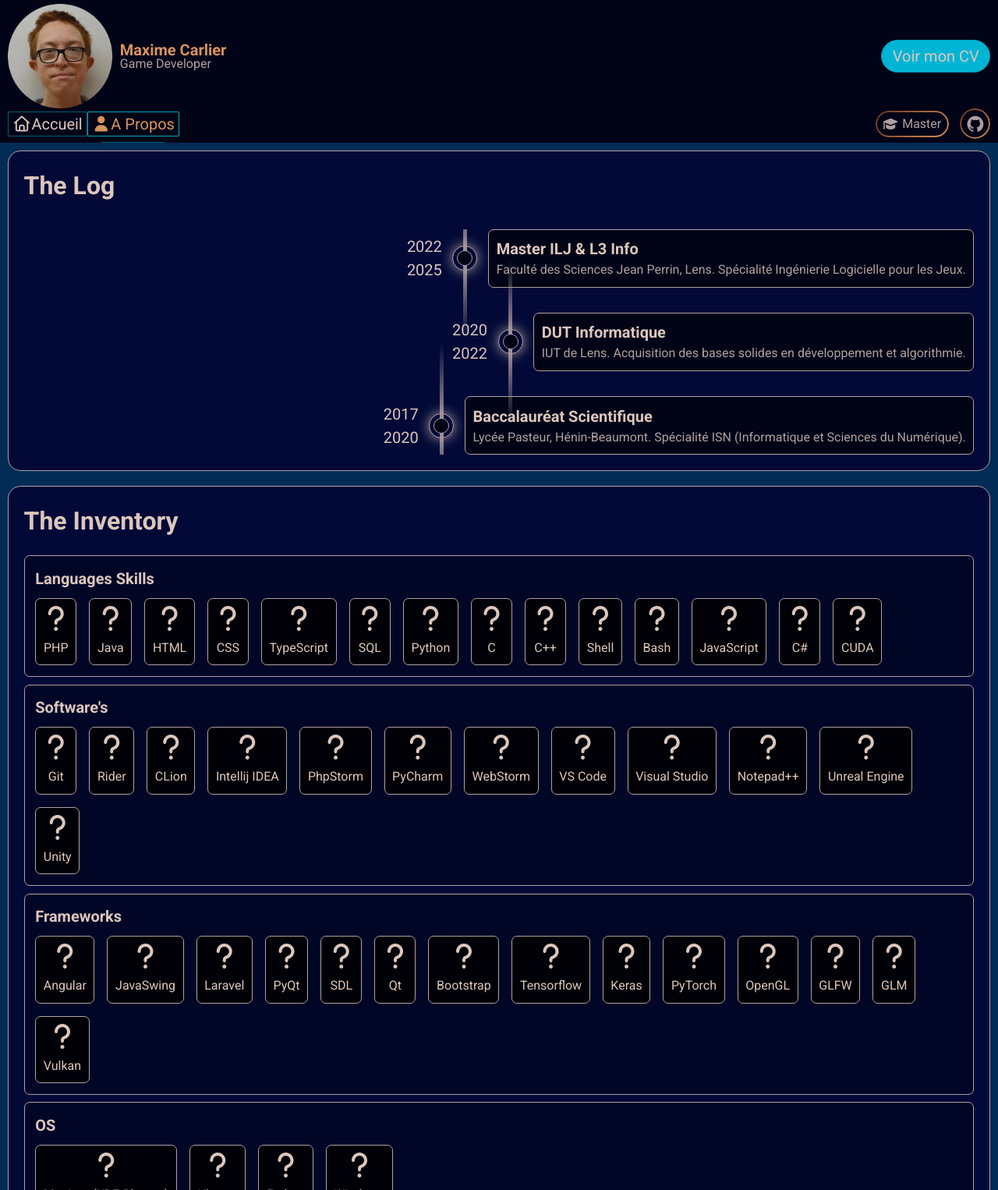
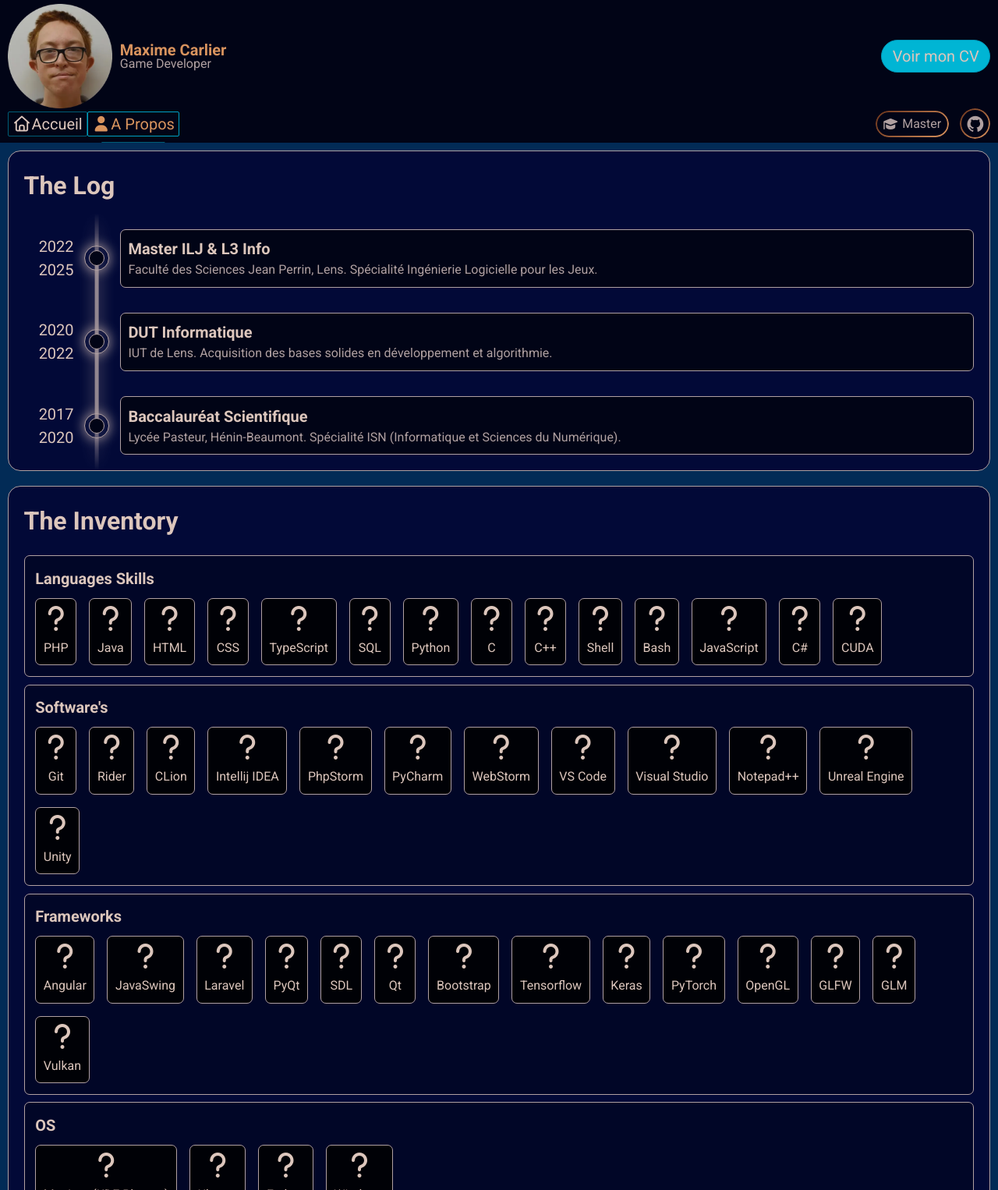
Before and after one commit to Carlier-Maxime/Carlier-Maxime.github.io, a Jekyll site: the page built from about.html, in a window 1280 px wide. Shown: the whole page at 78% size. Built offline with Jekyll 4.4.1, drawn with Linux system fonts in a browser that asks for light colours; nearby versions of some CDN libraries.

Commit message:
:lipstick: Enhance timeline styling with gradient line and dynamic spacing variables
- Add a vertical gradient line connecting timeline checkpoints for improved visual flow
- Introduce and use new CSS variables for spacing and sizing consistency
- Refactor timeline text alignment and element positioning for better layout and readability

```diff
--- a/assets/css/about.css
+++ b/assets/css/about.css
@@ -40,52 +40,59 @@
             flex-direction: column;
             gap: var(--space-xl);
             margin-top: var(--space-xl);
-            overflow: hidden;
+            position: relative;
+
+            --date-width: var(--space-xxl);
+            --checkpoint-size: var(--space-xl);
+            --checkpoint-margin-width: var(--space-sm);
+            --line-overflow: var(--space-lg);
+
+            &::before {
+                content: '';
+                position: absolute;
+                width: var(--space-xxs);
+                transform: translateX(-50%);
+                top: calc(-1 * var(--line-overflow));
+                bottom: calc(-1 * var(--line-overflow));
+                left: calc(var(--date-width) + var(--checkpoint-margin-width) + var(--checkpoint-size)/2);
+                --bg-clr: var(--fg-p);
+                background: linear-gradient(to bottom,
+                    transparent 0%,
+                    var(--bg-clr) 20%,
+                    var(--bg-clr) 80%,
+                    transparent 100%
+                );
+                filter: opacity(0.8) drop-shadow(0 0 var(--space-xs) var(--fg-p));
+                display: block;
+                z-index: 1;
+            }
 
             .timeline-item {
                 display: flex;
                 flex-direction: row;
                 align-items: center;
                 justify-content: center;
-                margin-left: auto;
 
                 .timeline-date {
                     font-size: var(--font-lg);
-                    text-align: left;
+                    text-align: right;
                     text-wrap: wrap;
-                    width: min-content;
-                    margin-left: auto;
+                    width: var(--date-width);
                 }
 
                 .timeline-checkpoint {
                     border: 1px solid var(--fg-p);
                     border-radius: var(--radius-pill);
                     box-shadow: 0 0  var(--shadow-blur-md) 0 var(--fg-p);
-                    width: var(--space-xl);
-                    height: var(--space-xl);
+                    width: var( --checkpoint-size);
+                    height: var(--checkpoint-size);
                     line-height: 0;
-                    margin: auto var(--space-sm);
+                    margin: auto var(--checkpoint-margin-width);
 
                     display: flex;
                     justify-content: center;
                     align-items: center;
-
                     position: relative;
-
-                    &::before {
-                        content: '';
-                        position: absolute;
-                        width: var(--space-xxs);
-                        top: -300%;
-                        bottom: -300%;
-                        background: linear-gradient(to bottom,
-                            transparent 0%,
-                            var(--fg-p) 50%,
-                            transparent 100%
-                        );
-                        display: block;
-                        z-index: 1;
-                    }
 
                     &::after {
                         content: '';
```
